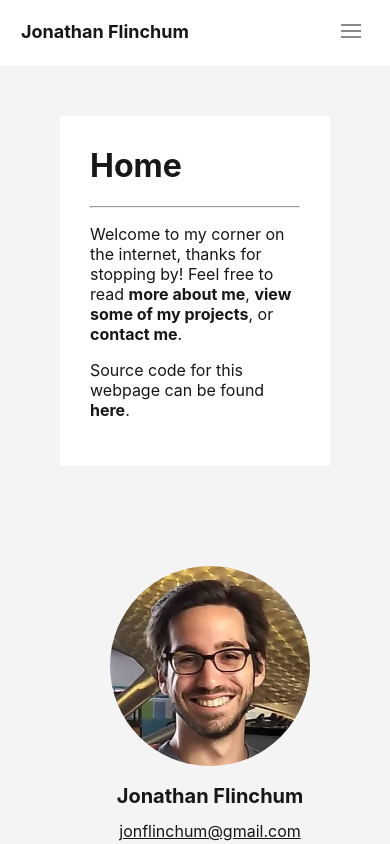
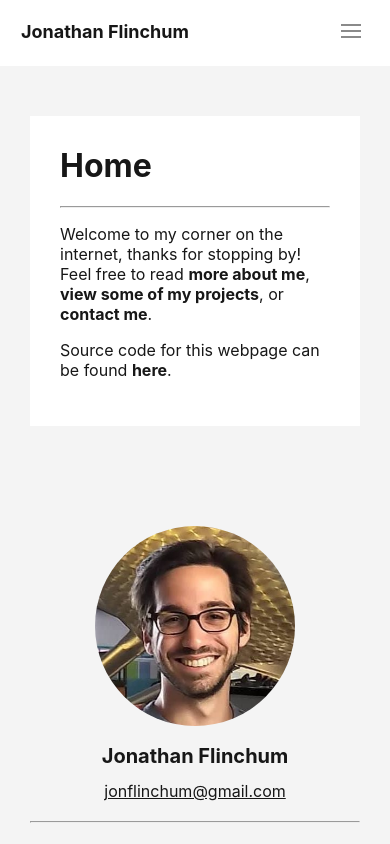
Before and after one commit to Jflinchum/personal-webapp, a Next.js app: page /personal-webapp/ in a window 390 px wide. Shown: the top 844 px of the page. Built offline with nearby package versions, Linux system fonts and the light colour scheme.

Commit message:
less padding on mobile

```diff
--- a/components/Layout/Layout.css
+++ b/components/Layout/Layout.css
@@ -1,7 +1,7 @@
 .layout-content {
   display: flex;
   gap: 100px;
-  padding: 50px 60px 0 60px;
+  padding: 50px 60px;
   max-width: 1200px;
   margin: 0 auto;
 }
@@ -11,3 +11,9 @@
     flex-direction: column-reverse;
   }
 }
+
+@media (max-width: 800px) {
+  .layout-content {
+    padding: 50px 30px;
+  }
+}
```
